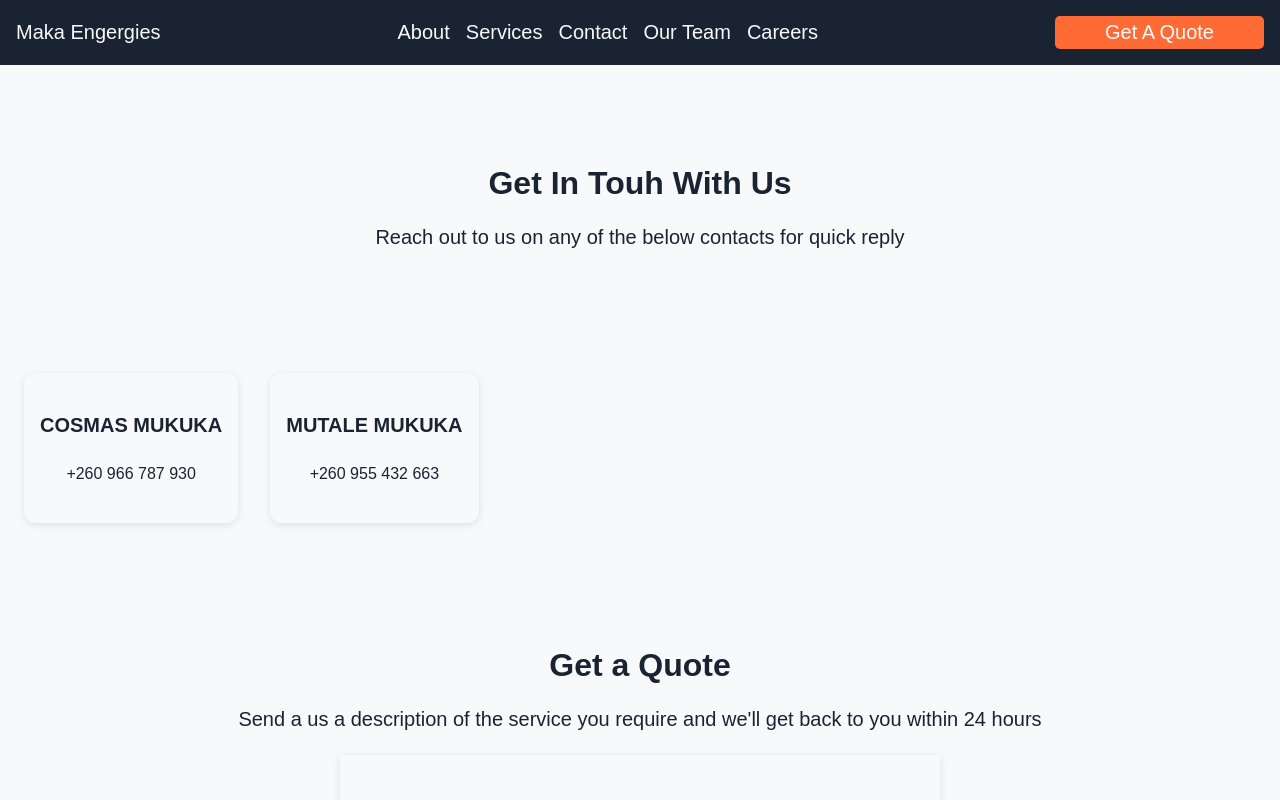
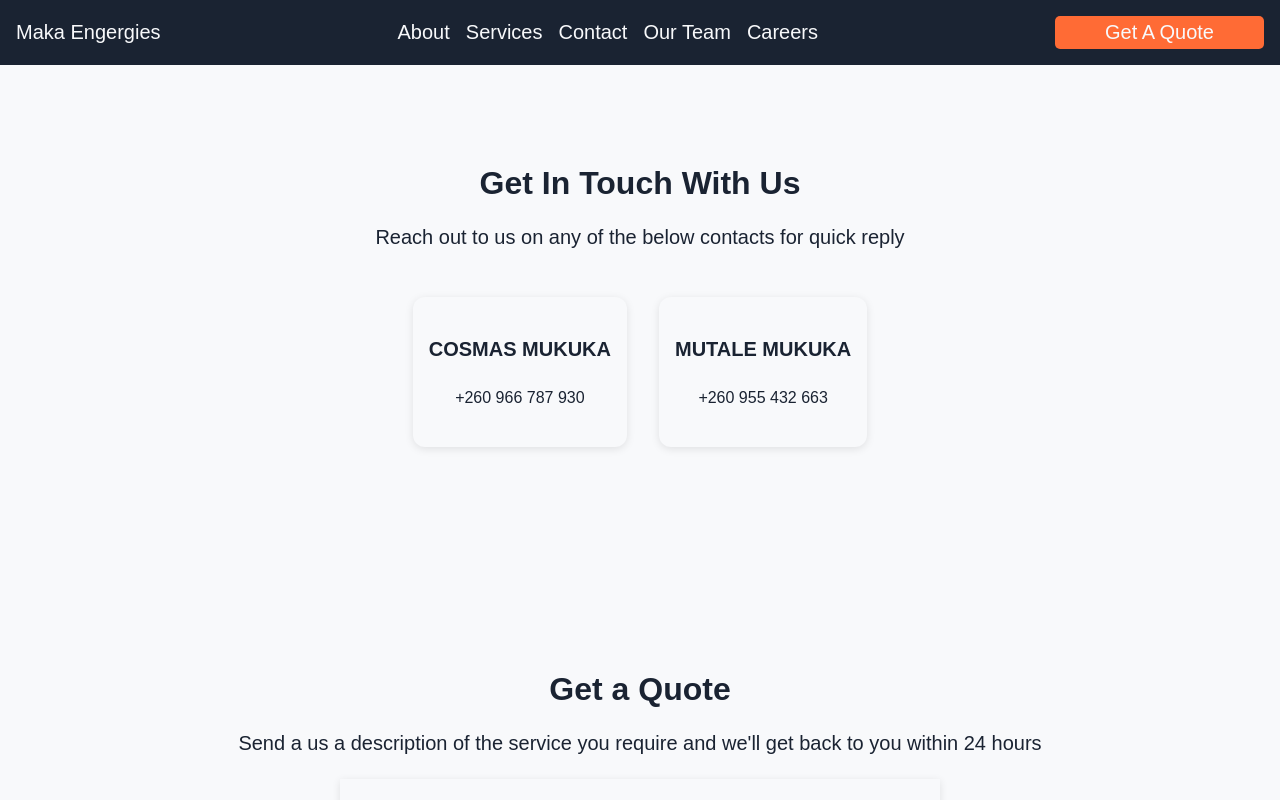
Before and after one commit to nkowanitemwani/makaenergiesdotcom, a Next.js app: page /pages/contact in a window 1280 px wide. Shown: the top 800 px of the page. Built offline with nearby package versions, Linux system fonts and the light colour scheme.

Commit message:
semi complete  contact page

```diff
--- a/src/app/pages/contact/page.js
+++ b/src/app/pages/contact/page.js
@@ -11,10 +11,10 @@ export default function ContactPage(){
         <main>
           <HomeNav style={{background : "#1a2332"}}></HomeNav>
           <section className={styles.contact}>
-            <h1>Get In Touh With Us</h1>
+            <h1>Get In Touch With Us</h1>
             <p>Reach out to us on any of the below contacts for quick reply</p>
+            <ContactCards></ContactCards>
           </section>
-          <ContactCards></ContactCards>
           <section className={styles.quote}>
           <h1>Get a Quote</h1>
           <p>Send a us a description of the service you require and we'll get back to you within 24 hours</p>
```
